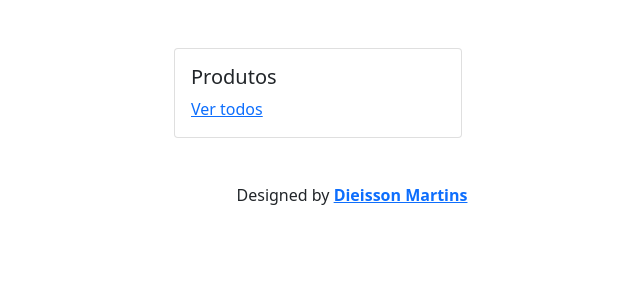
After one commit to dieissonmartins/import-excel-php, a PHP site: the page made by src/views/admin/home.php in a window 1280 px wide. The commit adds this page. Shown: the top 300 px of the page, without its empty margins (288-928 px from the left). Run offline with PHP 8.4, Linux system fonts and the light colour scheme; the template is opened without the code that fills it, so the values that code supplies are empty.

Commit message:
view home

```diff
--- a/routes/web.php
+++ b/routes/web.php
@@ -11,6 +11,7 @@ $router->get("/login",                  "LoginController:login");
 $router->post("/login",                 "LoginController:authentication");
 $router->get("/logout",                 "LoginController:logout");
 
+$router->get("/",                       "HomeController:index");
 $router->get("/products",               "ProductController:index");
 $router->post("/products/import",       "ProductController:import");
 $router->get("/products/delete/{id}",   "ProductController:destroy");
--- /dev/null
+++ b/src/views/admin/home.php
@@ -0,0 +1,18 @@
+<?php require_once(__DIR__."/../header.php"); ?>
+
+<div class="container pt-5">
+    <div class="row">
+        <div class="col-sm"></div>
+        <div class="col-sm">
+            <div class="card" style="width: 18rem;">
+                <div class="card-body">
+                    <h5 class="card-title">Produtos</h5>
+                    <a href="http://localhost/import-excel-php/public/products" class="card-link">Ver todos</a>
+                </div>
+            </div>
+        </div>
+        <div class="col-sm"></div>
+    </div>
+</div>
+
+<?php require_once(__DIR__."/../footer.php"); ?>
```
Also changed, not shown: app/Http/Controllers/HomeController.php (added, +15 -0 lines), app/Http/Controllers/LoginController.php (+4 -3 lines), app/Http/Services/LoginService.php (added, +20 -0 lines).
